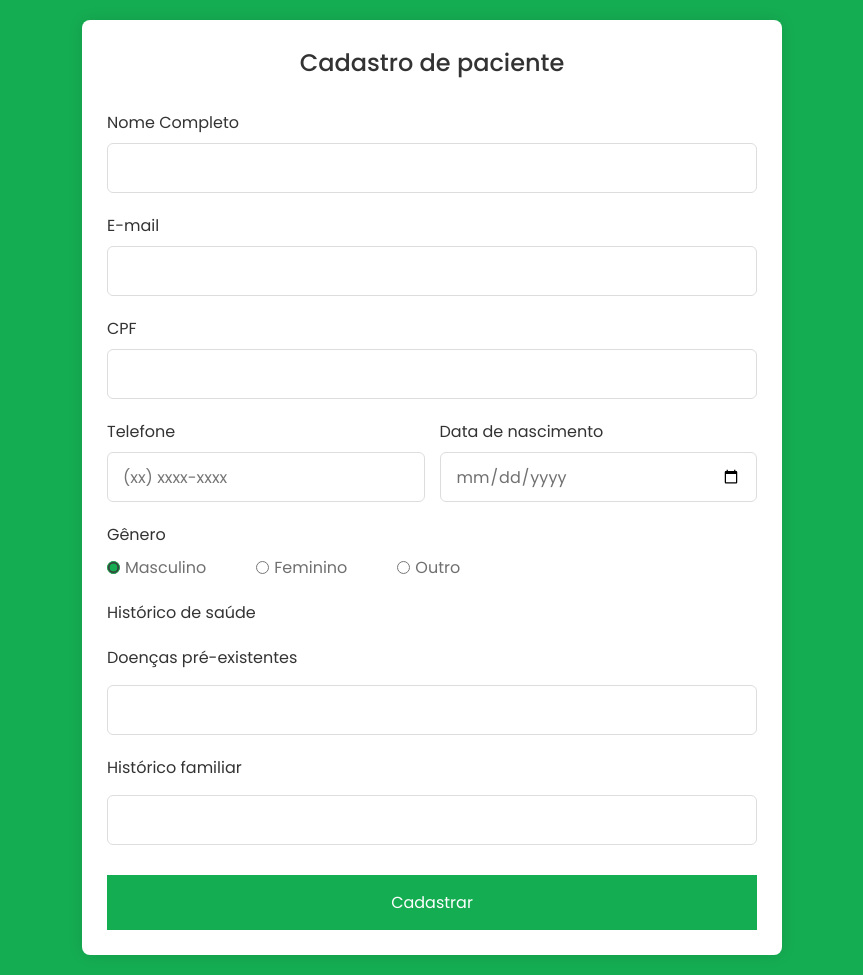
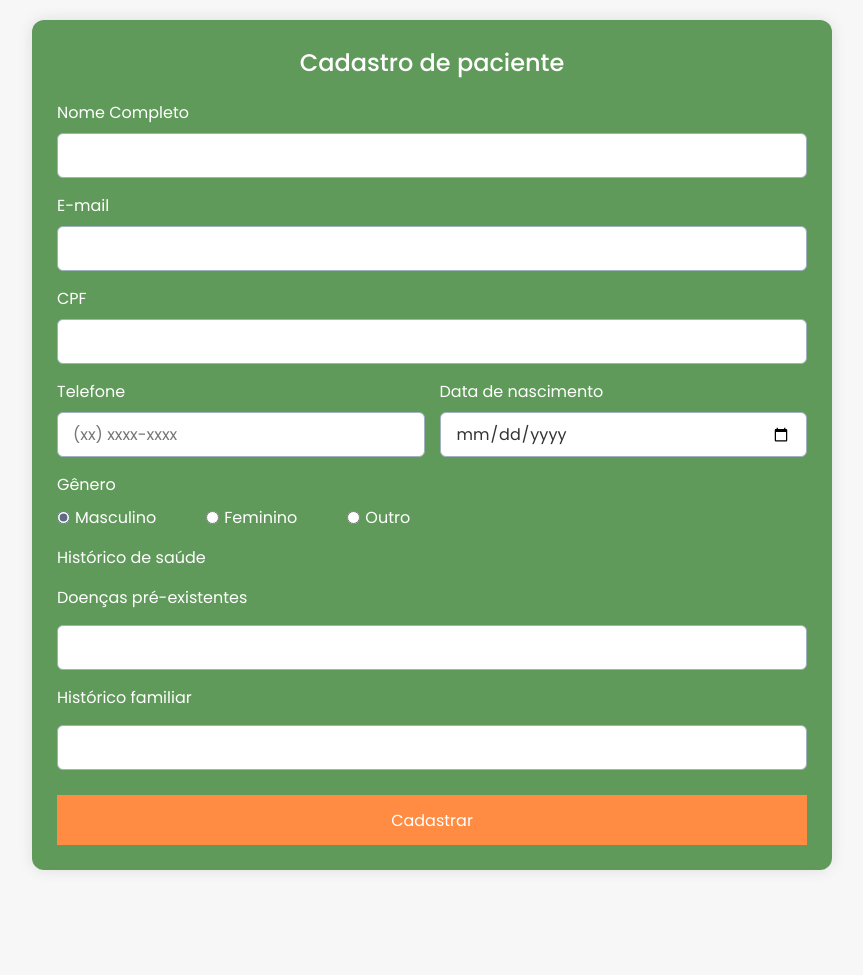
Before and after one commit to cllararibeiro/smartnutri, a Flask app: template templates/nutricionista/cadastro_paciente.html in a window 1280 px wide. Shown: the whole page, without its empty margins (208-1071 px from the left). After the commit the page ends 870 px from the top, so only its background shows below. Run offline with Flask 3, Linux system fonts and the light colour scheme; the template is opened without the code that fills it, so the values that code supplies are empty; parts of the project's set-up code (start-up, migrations or seed data) failed here and were passed over.

Commit message:
Update cadpaciente.css

```diff
--- a/static/css/cadpaciente.css
+++ b/static/css/cadpaciente.css
@@ -1,92 +1,111 @@
 @import url("https://fonts.googleapis.com/css2?family=Poppins:wght@200;300;400;500;600;700&display=swap");
+
 * {
   margin: 0;
   padding: 0;
   box-sizing: border-box;
   font-family: "Poppins", sans-serif;
 }
+
 body {
   min-height: 100vh;
   display: flex;
   align-items: center;
   justify-content: center;
   padding: 20px;
-  background: #15ad52;
+  background: #f7f7f7;
 }
+
 .container {
   position: relative;
-  max-width: 700px;
+  max-width: 800px;
   width: 100%;
-  background: #fff;
+  background: #146b0ba9;
   padding: 25px;
-  border-radius: 8px;
+  border-radius: 12px;
   box-shadow: 0 0 15px rgba(0, 0, 0, 0.1);
 }
+
 .container header {
   font-size: 1.5rem;
-  color: #333;
+  color: #ffffff;
   font-weight: 500;
   text-align: center;
 }
+
 .container .form {
-  margin-top: 30px;
+  margin-top: 20px;
 }
+
 .form .input-box {
   width: 100%;
-  margin-top: 20px;
+  margin-top: 15px;
 }
+
 .input-box label {
-  color: #333;
+  color: #ffffff;
 }
+
 .form :where(.input-box input, .select-box) {
   position: relative;
-  height: 50px;
+  height: 45px;
   width: 100%;
   outline: none;
   font-size: 1rem;
-  color: #707070;
+  color: #333333;
   margin-top: 8px;
-  border: 1px solid #ddd;
+  border: 1px solid #A1B1C1;
   border-radius: 6px;
   padding: 0 15px;
 }
+
 .input-box input:focus {
-  box-shadow: 0 1px 0 rgba(0, 0, 0, 0.1);
+  box-shadow: 0 0 5px 2px #5D6D7E;
 }
+
 .form .column {
   display: flex;
   column-gap: 15px;
 }
+
 .form .gender-box {
-  margin-top: 20px;
+  margin-top: 15px;
 }
+
 .gender-box h3 {
-  color: #333;
+  color: #ffffff;
   font-size: 1rem;
   font-weight: 400;
   margin-bottom: 8px;
 }
+
 .form :where(.gender-option, .gender) {
   display: flex;
   align-items: center;
   column-gap: 50px;
   flex-wrap: wrap;
 }
+
 .form .gender {
   column-gap: 5px;
 }
+
 .gender input {
-  accent-color: #15ad52;
+  accent-color: #5D6D7E;
 }
+
 .form :where(.gender input, .gender label) {
   cursor: pointer;
 }
+
 .gender label {
-  color: #707070;
+  color: #ffffff;
 }
+
 .address :where(input, .select-box) {
   margin-top: 15px;
 }
+
 .select-box select {
   height: 100%;
   width: 100%;
@@ -95,26 +114,29 @@ body {
   color: #707070;
   font-size: 1rem;
 }
+
 .form button {
-  height: 55px;
+  height: 50px;
   width: 100%;
   color: #fff;
   font-size: 1rem;
   font-weight: 400;
-  margin-top: 30px;
+  margin-top: 25px;
   border: none;
   cursor: pointer;
   transition: all 0.2s ease;
-  background: #15ad52;
+  background: #FF8C42;
 }
+
 .form button:hover {
-  background: #15ad52;
+  background: #FF7B2D;
 }
-/*Responsive*/
+
 @media screen and (max-width: 500px) {
   .form .column {
     flex-wrap: wrap;
   }
+
   .form :where(.gender-option, .gender) {
     row-gap: 15px;
   }
```
